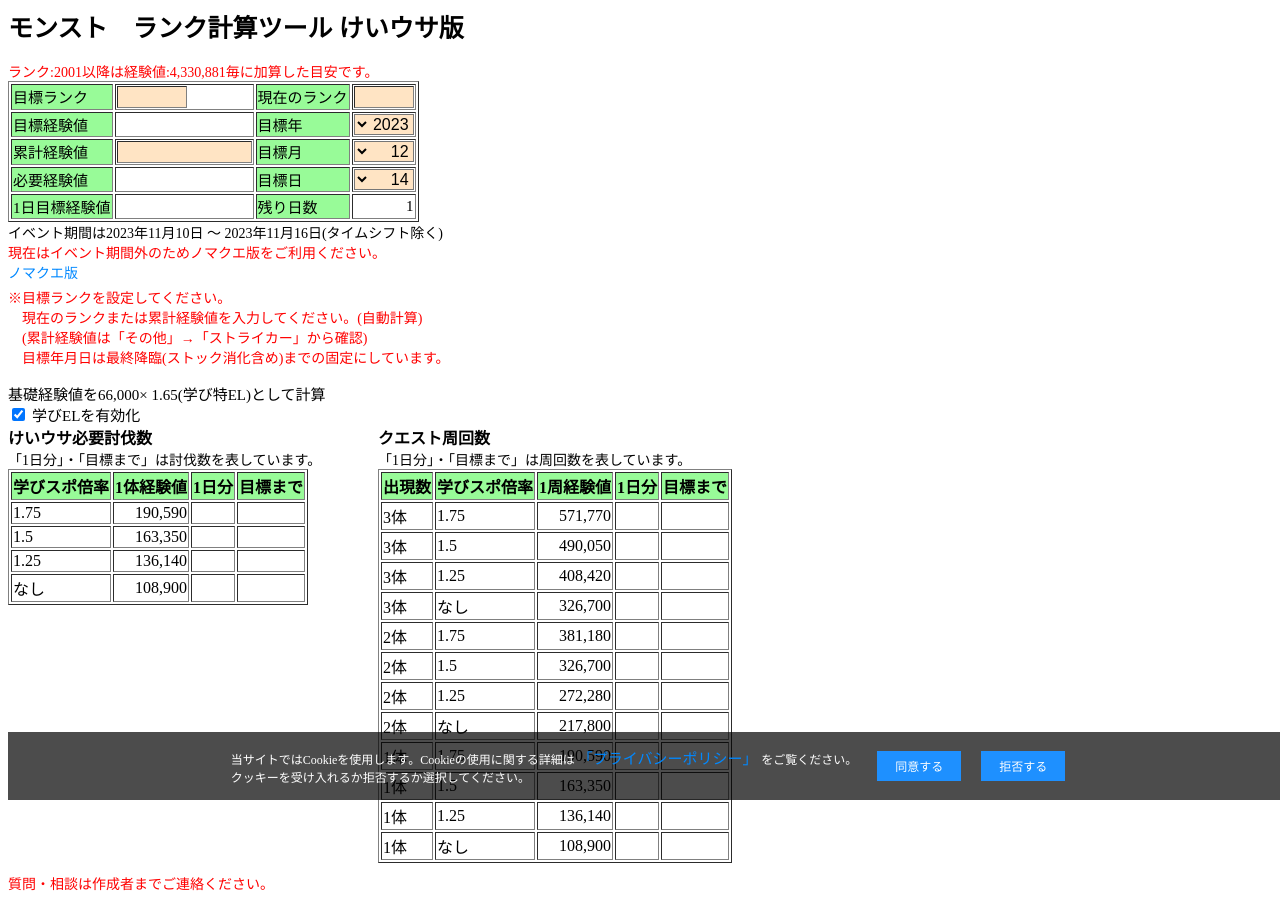
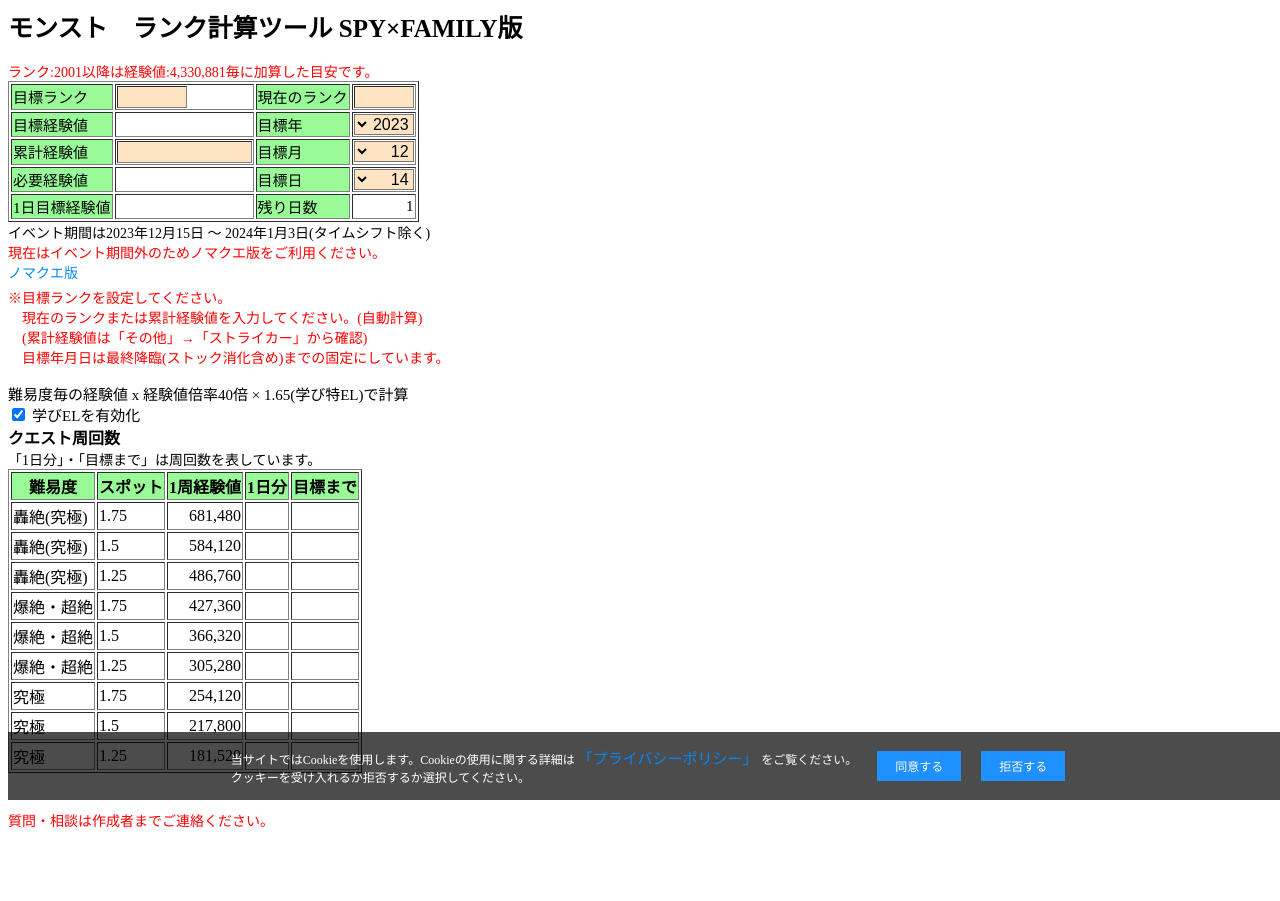
Before and after one commit to ishikoro1994/monsuto_rank_tool_sp, a plain HTML site: page docs/index.html in a window 1280 px wide. After the commit the page ends 800 px from the top, so only its background shows below. Drawn offline with nearby package versions, Linux system fonts and the light colour scheme.

Commit message:
スパイファミリー対応

```diff
--- a/docs/data/lap_info.csv
+++ b/docs/data/lap_info.csv
@@ -1,4 +1,9 @@
-1.75,1.75
-1.5,1.5
-1.25,1.25
-なし,1
+轟絶(究極),5900,1.75
+轟絶(究極),5900,1.5
+轟絶(究極),5900,1.25
+爆絶・超絶,3700,1.75
+爆絶・超絶,3700,1.5
+爆絶・超絶,3700,1.25
+究極,2200,1.75
+究極,2200,1.5
+究極,2200,1.25
--- a/docs/index.html
+++ b/docs/index.html
@@ -79,7 +79,7 @@
         </style>
     </head>
     <body>
-        <h1 id="head_title">モンスト　ランク計算ツール けいウサ版</h1>
+        <h1 id="head_title">モンスト　ランク計算ツール SPY×FAMILY版</h1>
         <label id="update_msg"></label>
         <label id="over_rank_msg"></label>
         <table border="1" id="main_info">
@@ -125,14 +125,7 @@
                 <td id="days_left_label">残り日数</td>
                 <td id="days_left" class="disp_columnR"></td>
             </tr>
-            <!-- <tr>
-                <td id="days_pase_label">本日の目標ランク</td>
-                <td id="days_pase" class="disp_columnL" colspan="3"></td>
-            </tr> -->
         </table>
-        <!-- <p id="dayas_pace">
-            <label id="dayas_pace_lbl">本日ランク：100まで上げるペースです。</label>
-        </p> -->
         <p id="event_period">
             <label id="event_period_lbl"></label>
             </br>
@@ -162,13 +155,14 @@
                         <label for="el_check_type1">学びELを有効化</label>
                     </p>
                 </div>
-                <div style="font-weight:bold;">けいウサ必要討伐数</div>
-                <label name="lap_tips">「1日分」・「目標まで」は討伐数を表しています。</label>
+                <div style="font-weight:bold;">クエスト周回数</div>
+                <label name="lap_tips">「1日分」・「目標まで」は周回数を表しています。</label>
                 <table border="1" id="lap_count_table_type1">
                     <thead style="text-align: center;">
                         <tr>
-                            <th>学びスポ倍率</th>
-                            <th>1体経験値</th>
+                            <th>難易度</th>
+                            <th>スポット</th>
+                            <th>1周経験値</th>
                             <th>1日分</th>
                             <th>目標まで</th>
                         </tr>
@@ -176,30 +170,7 @@
                     <tbody id="lap_count_tbody_type1"></tbody>
                 </table>
             </div>
-            <div id="lap_type2">
-                <div id="baseexp_elchk_area_type2">
-                    <label id="base_exp_label_type2"></label>
-                    </br>
-                    <p name="el_check">
-                        <input id="el_check_type2" type="checkbox" onchange="changeElCheck(2);" checked/>
-                        <label for="el_check_type2">学びELを有効化</label>
-                    </p>
-                </div>
-                <div style="font-weight:bold;">クエスト周回数</div>
-                <label name="lap_tips">「1日分」・「目標まで」は周回数を表しています。</label>
-                <table border="1" id="lap_count_table_type2">
-                    <thead style="text-align: center;">
-                        <tr>
-                            <th>出現数</th>
-                            <th>学びスポ倍率</th>
-                            <th>1周経験値</th>
-                            <th>1日分</th>
-                            <th>目標まで</th>
-                        </tr>
-                    </thead>
-                    <tbody id="lap_count_tbody_type2"></tbody>
-                </table>
-            </div>
+        </div>
         <div id="contact">
             <label style="color: red;">質問・相談は作成者までご連絡ください。</label><br>
             <a title="@ishikoro1994をフォロー" href="https://twitter.com/ishikoro1994?ref_src=twsrc%5Etfw" data-lang="ja" class="twitter-follow-button" data-show-count="true">
--- a/docs/js/rank_tool.js
+++ b/docs/js/rank_tool.js
@@ -3,13 +3,12 @@ var rankTable = [];
 var maxRank = 0;
 var lastExp = 0;
 var lastExpDiff = 0;
-var lapTypeCountType1 = 0;
-var lapTypeCountType2 = 0;
+var lapTypeCount = 0;
 var baseExp = 0;
 var lapInfoList = [];
 var wakuwaku = 0; // 現在選択されている学び
 const DEFAULT_EXP = 66000;
-const COLLABO_MAG = 20;
+const COLLABO_MAG = 40;
 const WAKUWAKU_MANABI = 1.6;
 const WAKUWAKU_MANABI_EL = 1.65;
 const BASE_EXP = 2200;
@@ -51,11 +50,11 @@ $(document).ready(function() {
     var d = new $.Deferred();
 
     wakuwaku = WAKUWAKU_MANABI_EL
-    let baseExpTxt = '基礎経験値を' + addFigure(DEFAULT_EXP) + '× 1.65(学び特EL)として計算';
-    // let baseExpTxt = BASE_EXP_LABEL_OPEN;
+    let baseExpTxt = '難易度毎の経験値 x 経験値倍率40倍 × 1.65(学び特EL)で計算';
+
     $('#base_exp_label_type1').text(baseExpTxt);
-    $('#base_exp_label_type2').text(baseExpTxt);
-    baseExp = Number(WAKUWAKU_MANABI * DEFAULT_EXP);
+    //$('#base_exp_label_type2').text(baseExpTxt);
+    //baseExp = Number(WAKUWAKU_MANABI * DEFAULT_EXP);
 
     async(function() {
         loadRankTableCsv();
@@ -78,11 +77,11 @@ $(document).ready(function() {
 
             // イベント期間について
             let yearFrom = 2023;
-            let monthFrom = 11;
-            let dayFrom = 10;
-            let yearTo = 2023;
-            let monthTo = 11;
-            let dayTo = 16;
+            let monthFrom = 12;
+            let dayFrom = 15;
+            let yearTo = 2024;
+            let monthTo = 1;
+            let dayTo = 3;
             let eventFrom = new Date(yearFrom, (monthFrom - 1), dayFrom, 0, 0, 0);
             let eventTo = new Date(yearTo, (monthTo - 1), dayTo);
             let fromTxt = eventFrom.getFullYear() + '年' + (eventFrom.getMonth() + 1) + '月' + eventFrom.getDate() + '日';
@@ -306,16 +305,16 @@ function makeLapInfoArrayList(data) {
  */
  function makeLapCount() {
     $('#lap_count_tbody_type1').empty();
-    $('#lap_count_tbody_type2').empty();
     var rapInfoArray = [];
 
-    // 討伐数
+    // 周回数
     rapInfoArray = [];
-    lapTypeCountType1 = 0;
+    lapTypeCount = 0;
     // １行を配列に変換
     for(var i = 0; i < lapInfoList.length; i++){
         rapInfoArray.push(lapInfoList[i].split(","));
-        var expMag = Math.ceil(BASE_EXP * wakuwaku * rapInfoArray[i][1]) * KEIUSA_BONUS;
+        var expMag = rapInfoArray[i][1];
+        expMag = Math.ceil(parseFloat(expMag) * parseFloat(rapInfoArray[i][2].replace('なし', '1.0')) * wakuwaku) * COLLABO_MAG;
         var expMagStr = addFigure(expMag);
         var needExp = $(ID_NEED_EXP).text();
 
@@ -328,55 +327,21 @@ function makeLapInfoArrayList(data) {
 
         var rowStr = '';
         rowStr += '<tr>';
+
+        // 難易度
+        rowStr += '<td id="lap_difficulty'+ lapTypeCount +'">' + rapInfoArray[i][0] + '</td>';
         // 学びスポ
-        rowStr += '<td id="lap_spot'+ lapTypeCountType1 +'_type1">' + rapInfoArray[i][0] + '</td>';
+        rowStr += '<td id="lap_spot'+ lapTypeCount +'">' + rapInfoArray[i][2] + '</td>';
         // 1周経験値
-        rowStr += '<td id="lap_exp'+ lapTypeCountType1 +'_type1">' + expMagStr + '</td>';
+        rowStr += '<td id="lap_exp'+ lapTypeCount +'">' + expMagStr + '</td>';
         // 1日分
-        rowStr += '<td id="lap_one_day' + lapTypeCountType1 + '_type1"></td>';
+        rowStr += '<td id="lap_one_day' + lapTypeCount + '"></td>';
         // 目標まで
-        rowStr += '<td id="lap_goal' + lapTypeCountType1 + '_type1"></td>';
+        rowStr += '<td id="lap_goal' + lapTypeCount + '"></td>';
         rowStr += '</tr>';
         $('#lap_count_tbody_type1').append(rowStr);
 
-        lapTypeCountType1++;
-    }
-
-    // 周回数
-    rapInfoArray = [];
-    lapTypeCountType2 = 0;
-    // １行を配列に変換
-    for(var rabbitCnt = 3; rabbitCnt > 0; rabbitCnt--){
-        for(var i = 0; i < lapInfoList.length; i++){
-            rapInfoArray.push(lapInfoList[i].split(","));
-            var expMag = Math.ceil(BASE_EXP * wakuwaku * rapInfoArray[i][1]) * (KEIUSA_BONUS * rabbitCnt);
-            var expMagStr = addFigure(expMag);
-            var needExp = $(ID_NEED_EXP).text();
-
-            if (!needExp) {
-                expMag = '';
-            }
-
-            // 必要経験値カンマ外し
-            needExp = delFigure(needExp);
-
-            var rowStr = '';
-            rowStr += '<tr>';
-            // 出現数
-            rowStr += '<td id="lap_occurrences'+ lapTypeCountType2 +'_type2">' + rabbitCnt + '体</td>';
-            // 学びスポ
-            rowStr += '<td id="lap_spot'+ lapTypeCountType2 +'_type2">' + rapInfoArray[i][0] + '</td>';
-            // 1周経験値
-            rowStr += '<td id="lap_exp'+ lapTypeCountType2 +'_type2">' + expMagStr + '</td>';
-            // 1日分
-            rowStr += '<td id="lap_one_day' + lapTypeCountType2 + '_type2"></td>';
-            // 目標まで
-            rowStr += '<td id="lap_goal' + lapTypeCountType2 + '_type2"></td>';
-            rowStr += '</tr>';
-            $('#lap_count_tbody_type2').append(rowStr);
-
-            lapTypeCountType2++;
-        }
+        lapTypeCount++;
     }
 }
 
@@ -551,28 +516,16 @@ function calcExp() {
     // 1日目標経験値カンマ外し
     daysExp = Number(delFigure(daysExp));
 
-    for (var i = 0; i < lapTypeCountType1; i++) {
+    for (var i = 0; i < lapTypeCount; i++) {
         // 1周経験値
-        var lapExp = $('#lap_exp' + i + '_type1').text();
+        var lapExp = $('#lap_exp' + i).text();
         lapExp = Number(delFigure(lapExp));
         // 目標まで
         var lapGoal = Math.ceil(needExp / lapExp);
-        $('#lap_goal' + i + '_type1').text(addFigure(lapGoal));
+        $('#lap_goal' + i).text(addFigure(lapGoal));
         // 1日分
         var lapOneDay = Math.ceil(daysExp / lapExp);
-        $('#lap_one_day' + i + '_type1').text(addFigure(lapOneDay));
-    }
-
-    for (var i = 0; i < lapTypeCountType2; i++) {
-        // 1周経験値
-        var lapExp = $('#lap_exp' + i + '_type2').text();
-        lapExp = Number(delFigure(lapExp));
-        // 目標まで
-        var lapGoal = Math.ceil(needExp / lapExp);
-        $('#lap_goal' + i + '_type2').text(addFigure(lapGoal));
-        // 1日分
-        var lapOneDay = Math.ceil(daysExp / lapExp);
-        $('#lap_one_day' + i + '_type2').text(addFigure(lapOneDay));
+        $('#lap_one_day' + i).text(addFigure(lapOneDay));
     }
 }
 
@@ -659,7 +612,7 @@ function setTweetButton(){
       {
         text: text, // 狙ったテキスト
         url: 'https://ishikoro1994.github.io/monsuto_rank_tool_sp/',
-        hashtags: 'モンスト,モンスト目標宣言,けいウサ',
+        hashtags: 'モンスト,モンスト目標宣言,SPY_FAMILY',
         lang: 'ja'
       }
     );
--- a/docs/style/rank_tool.css
+++ b/docs/style/rank_tool.css
@@ -75,7 +75,7 @@ label[name="lap_tips"] {
 }
 
 #lap_type1 {
-  width: 370px;
+  width: 100%;
 }
 
 p[name="el_check"] {
@@ -84,6 +84,8 @@ p[name="el_check"] {
 
 #contact {
   margin-top: 10px;
+  position: absolute;
+  top: 100%;
 }
 
 #event_period {
@@ -95,10 +97,9 @@ p[name="el_check"] {
   color: red;
 }
 
-/* [id^="base_exp_label"] {
-  color: blue;
-  text-decoration:underline;
-} */
+[id^="base_exp_label"] {
+  white-space: nowrap;
+}
 
 /*ウィンドウ幅が767px以上の場合に適用*/
 @media screen and (min-width: 1025px) {
```
